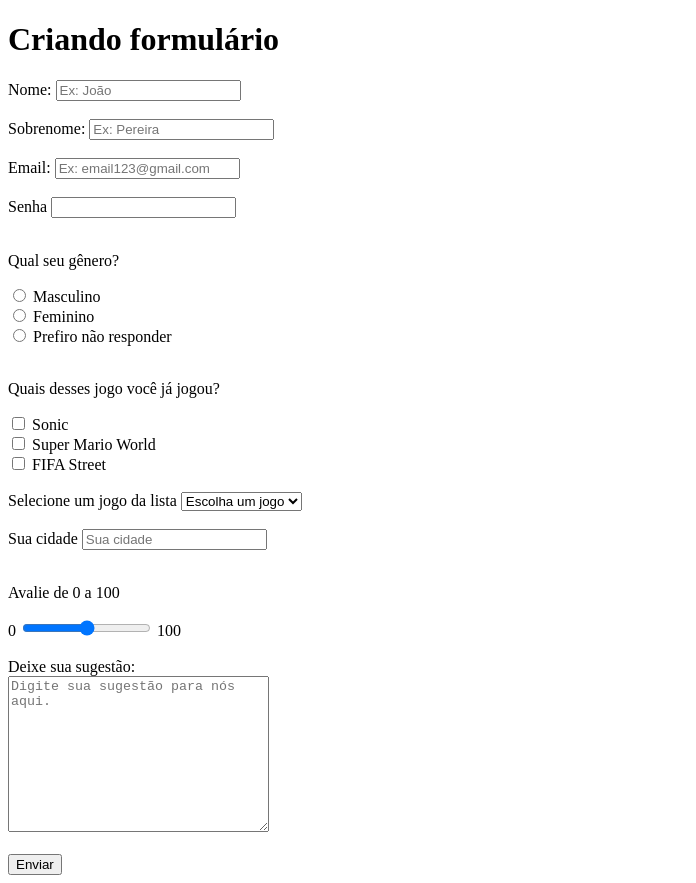
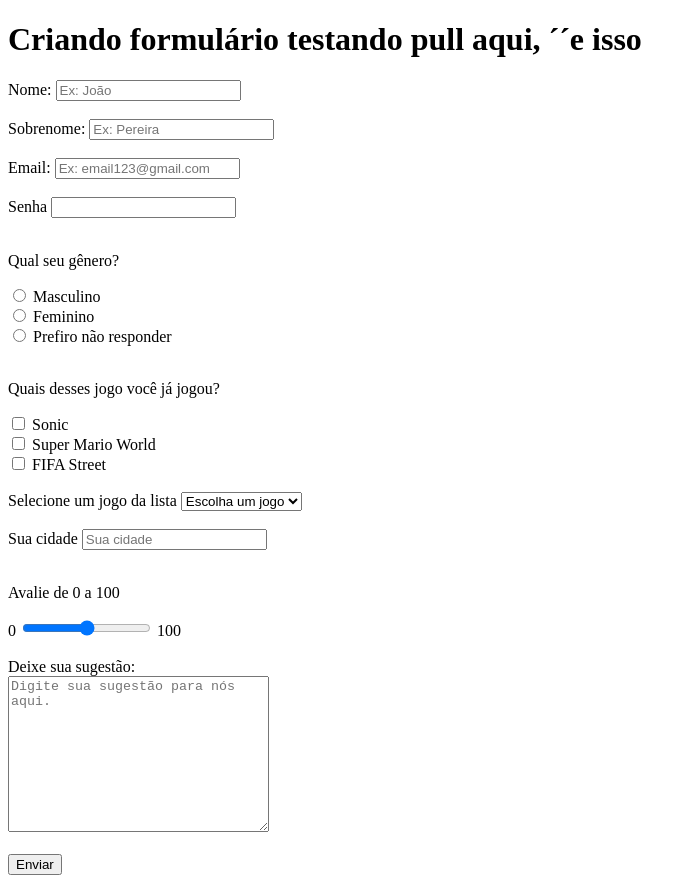
Before and after one commit to matheusfonseca18/Aulas-IOS, a plain HTML site: page aula html/exercicio 11.html in a window 1280 px wide. Shown: the whole page, without its empty margins (0-696 px from the left). Drawn offline with Linux system fonts and the light colour scheme.

Commit message:
primeiro commit de casa

```diff
--- a/aula html/exercicio 11.html
+++ b/aula html/exercicio 11.html
@@ -8,7 +8,8 @@
 </head>
 
 <body>
-    <h1>Criando formulário</h1>
+    <h1>Criando formulário testando pull aqui, ´´e isso
+    </h1>
     <form method="post" id="contato" action="mailto:matheus.fonseca0218@gmail.com">
         <label for="nome">Nome:</label>
         <input type="text" id="nome" placeholder="Ex: João" required="required"> <br> <br>
```
